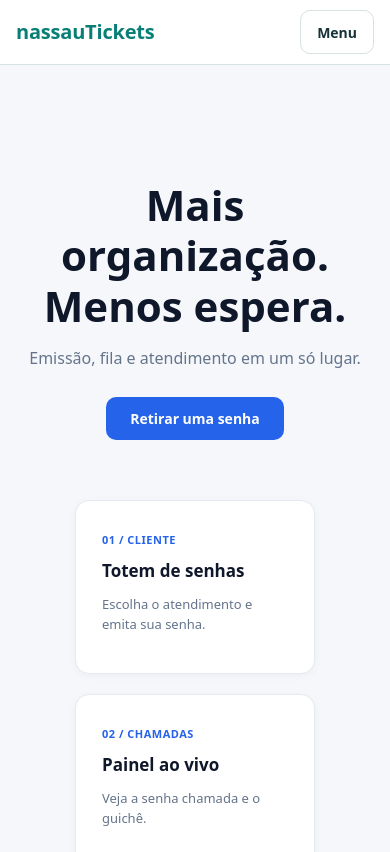
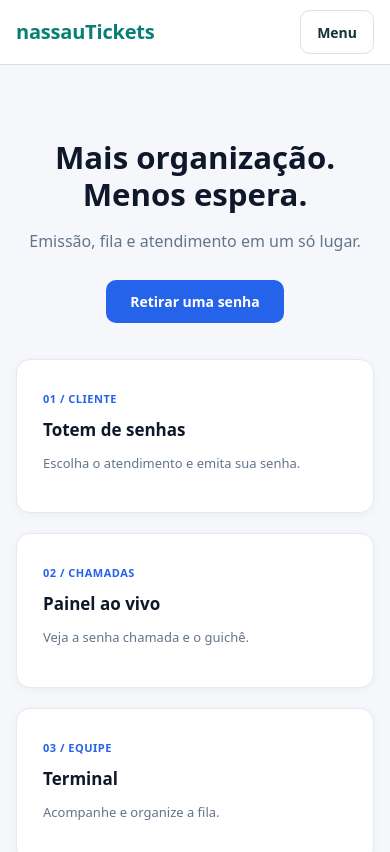
Before and after one commit to kauamarkkes/nassauTickets, a React app in the folder frontend/: page / in a window 390 px wide. Shown: the top 852 px of the page. Built offline with nearby package versions, Linux system fonts and the light colour scheme; the HTML template or start-up script is replaced by a standard one.

Commit message:
style: ajusta layout responsivo das telas

```diff
--- a/frontend/src/pages/Totem.jsx
+++ b/frontend/src/pages/Totem.jsx
@@ -54,6 +54,7 @@ export default function Totem() {
       <h1>Retirar senha</h1>
       <p>Escolha o tipo de atendimento:</p>
 
+      <div className="nt-grid">
         {tipos.map(({ sigla, titulo, descricao }) => (
           <Card
             key={sigla}
@@ -63,6 +64,7 @@ export default function Totem() {
             rodape={<Button onClick={() => emitir(sigla)}>Emitir senha</Button>}
           />
         ))}
+      </div>
 
       {erro && <Message tipo="error">{erro}</Message>}
       {senhaEmitida && (
--- a/frontend/src/styles/global.css
+++ b/frontend/src/styles/global.css
@@ -796,3 +796,57 @@ body {
     transition: none;
   }
 }
+
+@media (max-width: 720px) {
+  .atd-conteudo {
+    grid-template-columns: 1fr;
+    padding: 24px 16px;
+  }
+
+  .atd-fila,
+  .atd-painel-direito {
+    padding: 20px;
+  }
+
+  .atd-botoes {
+    flex-direction: column;
+  }
+
+  .atd-botoes button {
+    width: 100%;
+  }
+}
+
+  .painel-conteudo {
+    padding: 24px 16px;
+  }
+
+  .chamada-atual {
+    padding: 24px 16px;
+  }
+
+  .chamada-atual h1 {
+    font-size: clamp(24px, 7vw, 40px);
+    overflow-wrap: anywhere;
+  }
+
+  .chamada-linha {
+    flex-wrap: wrap;
+    gap: 8px;
+  }
+
+    .hero {
+    padding: 48px 16px 36px;
+  }
+
+  .hero h1 {
+    font-size: clamp(28px, 8vw, 42px);
+  }
+
+  .features {
+    padding: 0 16px 48px;
+  }
+
+  .feature-card {
+    width: 100%;
+  }
```
Lines whose indentation alone changed are shown as unchanged.
